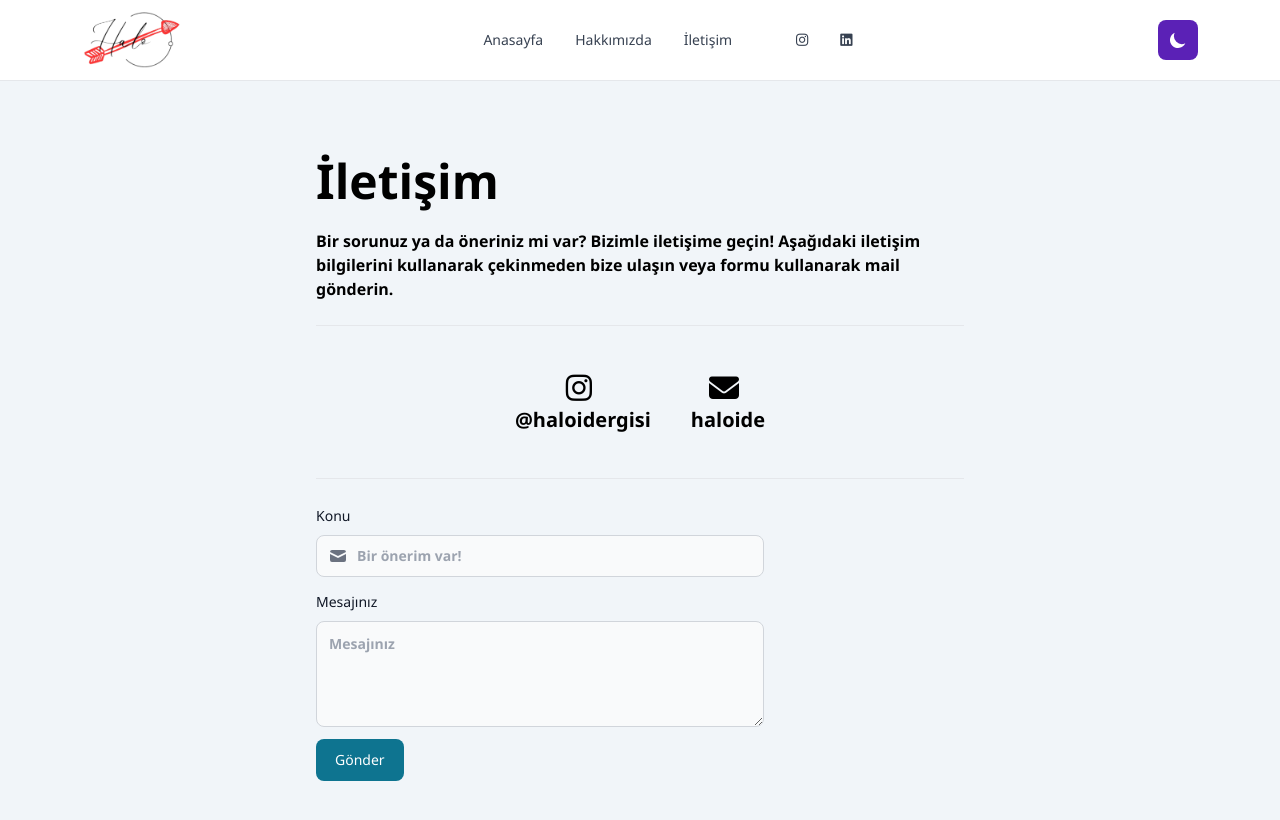
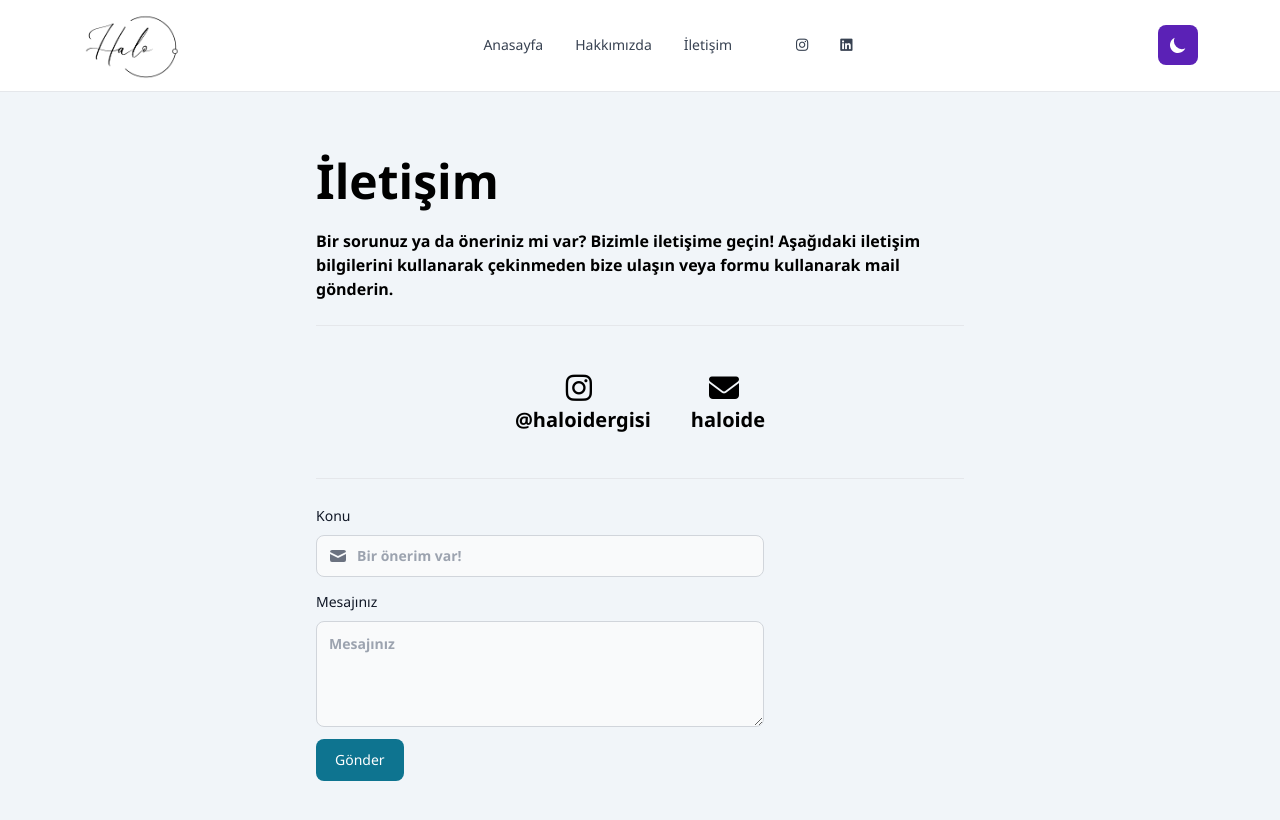
Before and after one commit to AydinTheFirst/halomagazine, a React (Vite) app in the folder client/: page /iletisim in a window 1280 px wide. Shown: the top 820 px of the page. Built offline with nearby package versions, Linux system fonts and the light colour scheme; no server answers.

Commit message:
Update Navbar.tsx

```diff
--- a/client/src/components/Navbar.tsx
+++ b/client/src/components/Navbar.tsx
@@ -3,8 +3,8 @@ import { useEffect, useState } from "react";
 import { Search } from "./Search";
 
 const defaults = {
-  dark: "/valentine-dark.png",
-  light: "/valentine-light.png",
+  dark: "/dark.png",
+  light: "/light.png",
 };
 
 export const NavbarComponent = () => {
```
